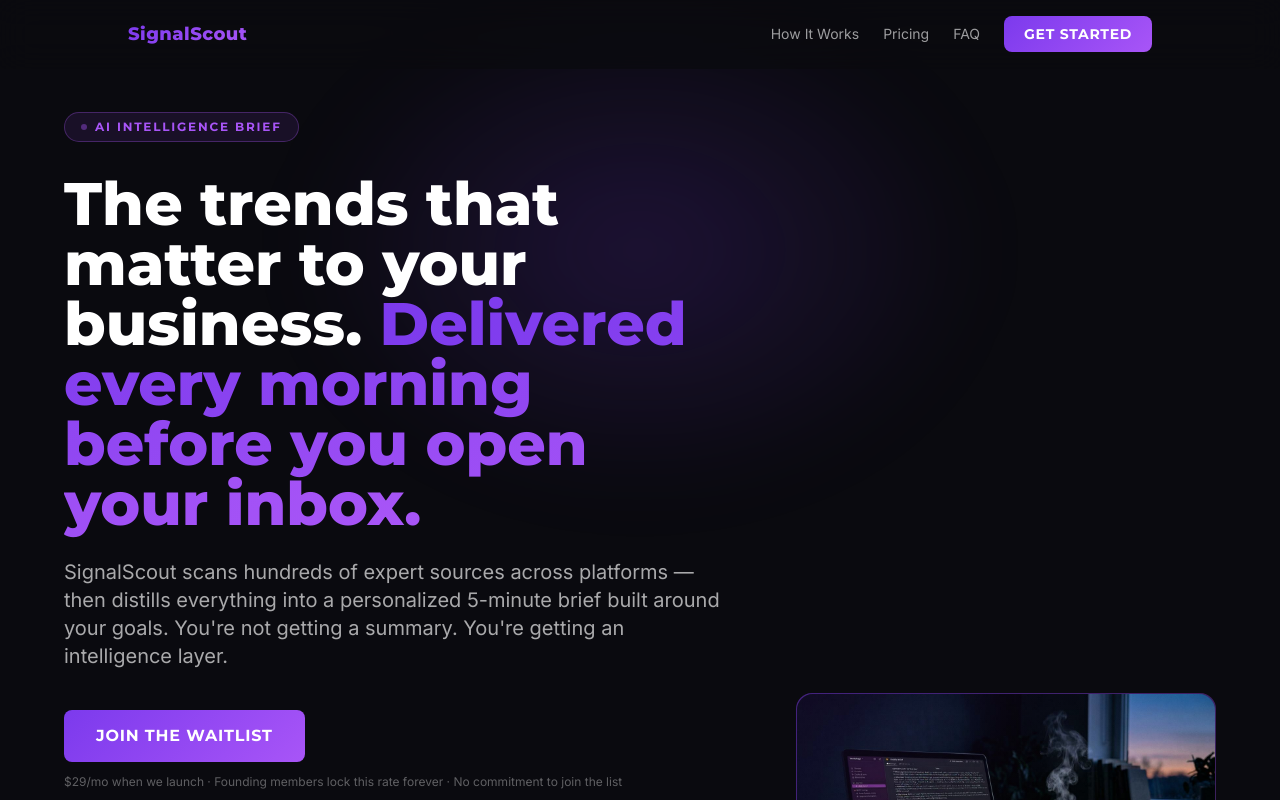
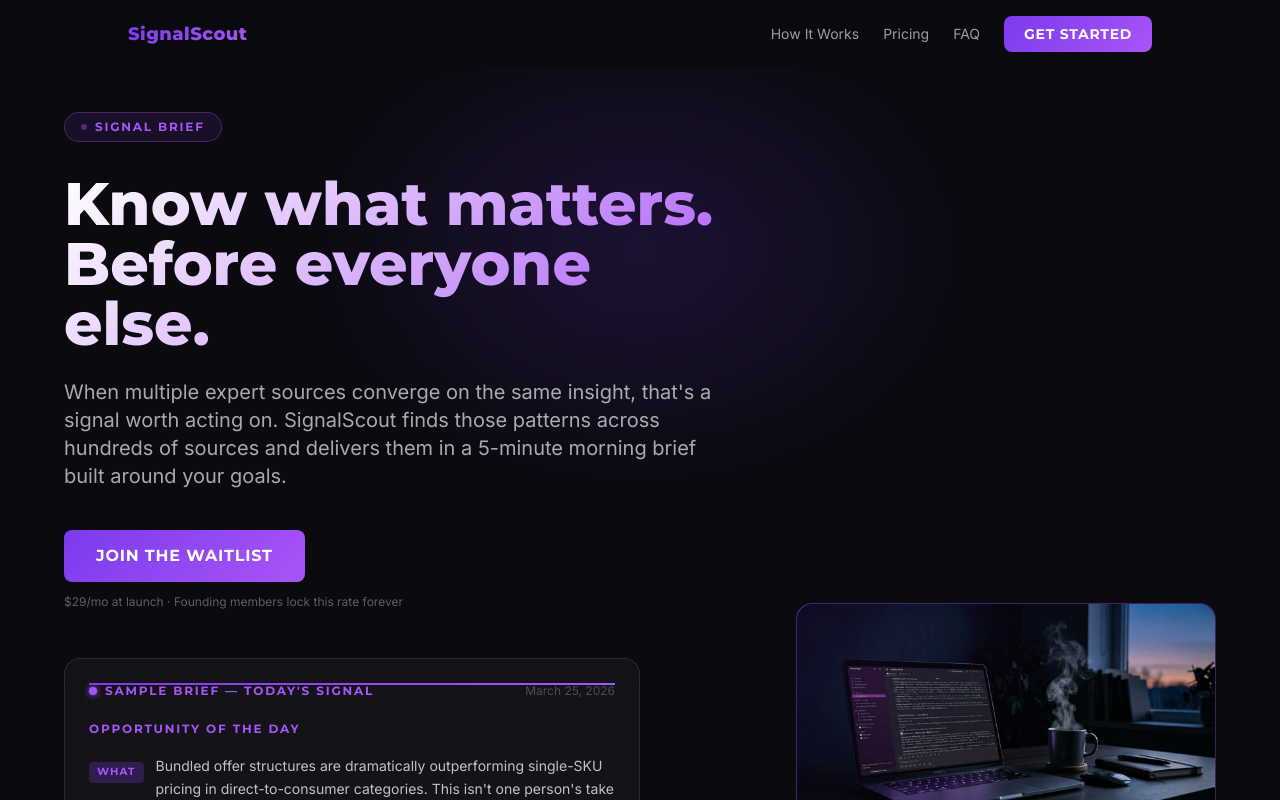
Before and after one commit to brianjstewart/signalscout, a React (Vite) app: page / in a window 1280 px wide. Shown: the top 800 px of the page. Built offline with nearby package versions, Linux system fonts and the light colour scheme.

Commit message:
copy: hero headline, badge, sub, micro-note — Beau v3

```diff
--- a/src/components/Hero.tsx
+++ b/src/components/Hero.tsx
@@ -19,20 +19,20 @@
             {/* Badge */}
             <div className="inline-flex items-center gap-2 px-4 py-1.5 rounded-full border border-purple-500/30 bg-purple-500/10 mb-8">
               <span className="w-1.5 h-1.5 rounded-full bg-accentLight animate-pulse" />
-              <span className="section-label text-xs">AI Intelligence Brief</span>
+              <span className="section-label text-xs">Signal Brief</span>
             </div>
 
             {/* Headline */}
-            <h1 className="section-heading text-4xl sm:text-5xl md:text-6xl leading-tight mb-6 text-white">
-              The trends that matter to your business.{' '}
-              <span style={{ background: 'linear-gradient(135deg, #7C3AED 0%, #A855F7 100%)', WebkitBackgroundClip: 'text', WebkitTextFillColor: 'transparent', display: 'inline' }}>
-                Delivered every morning before you open your inbox.
-              </span>
+            <h1
+              className="section-heading text-4xl sm:text-5xl md:text-6xl leading-tight mb-6"
+              style={{ background: 'linear-gradient(135deg, #ffffff 0%, #A855F7 100%)', WebkitBackgroundClip: 'text', WebkitTextFillColor: 'transparent' }}
+            >
+              Know what matters. Before everyone else.
             </h1>
 
             {/* Subheadline */}
             <p className="text-lg md:text-xl text-white/65 max-w-2xl lg:max-w-none mx-auto leading-relaxed mb-10">
-              SignalScout scans hundreds of expert sources across platforms — then distills everything into a personalized 5-minute brief built around your goals. You're not getting a summary. You're getting an intelligence layer.
+              When multiple expert sources converge on the same insight, that's a signal worth acting on. SignalScout finds those patterns across hundreds of sources and delivers them in a 5-minute morning brief built around your goals.
             </p>
 
             {/* Single CTA */}
@@ -42,7 +42,7 @@
 
             {/* Micro-note */}
             <p className="text-white/35 text-xs text-center lg:text-left mb-12">
-              $29/mo when we launch · Founding members lock this rate forever · No commitment to join the list
+              $29/mo at launch · Founding members lock this rate forever
             </p>
 
             {/* Sample Brief Card */}
```
